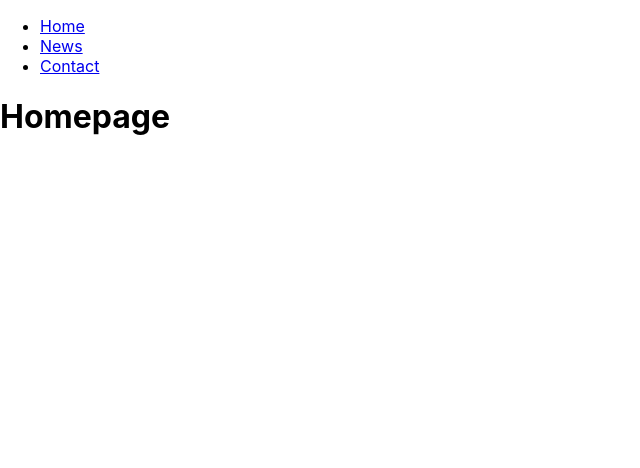
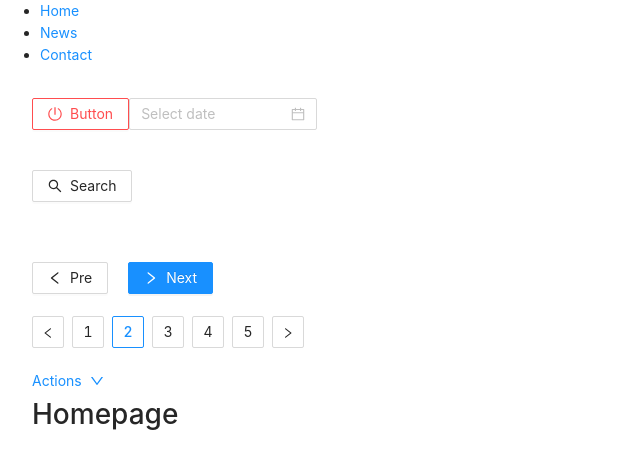
Before and after one commit to devJS-fstack/react-demo, a React (Create React App) app: page / in a window 1280 px wide. Shown: the top 468 px of the page, without its empty margins (0-640 px from the left). Built offline with nearby package versions, Linux system fonts and the light colour scheme.

Commit message:
ant lib design

```diff
--- a/package.json
+++ b/package.json
@@ -6,6 +6,7 @@
     "@testing-library/jest-dom": "^5.16.4",
     "@testing-library/react": "^13.3.0",
     "@testing-library/user-event": "^13.5.0",
+    "antd": "latest",
     "clsx": "^1.1.1",
     "react": "^18.2.0",
     "react-dom": "^18.2.0",
--- a/src/script/pages/Home.js
+++ b/src/script/pages/Home.js
@@ -1,6 +1,49 @@
+import { Button, DatePicker, Tooltip, Dropdown, Space, Pagination } from 'antd'
+import { PoweroffOutlined, SearchOutlined, RightOutlined, LeftOutlined, DownOutlined } from '@ant-design/icons';
+import "antd/dist/antd.css";
+import { useState } from 'react'
+
+import { menu } from './Menu'
+
 function Home() {
+    const [loading, setLoading] = useState(false);
+
+    const handleClick = () => {
+        setLoading(true);
+        setTimeout(() => setLoading(false), 3000)
+    }
+
     return (
-        <h1>Homepage</h1>
+        <div style={{ margin: 32 }}>
+            <Button danger icon={<PoweroffOutlined />} loading={loading} onClick={handleClick} >Button</Button>
+            <DatePicker />
+            <br />
+
+            <Tooltip title="search">
+                <Button icon={<SearchOutlined />} style={{ marginTop: 40 }}>Search</Button>
+            </Tooltip>
+            <br />
+            <div style={{ marginTop: 40 }}>
+                <Tooltip title="Pre">
+                    <Button icon={<LeftOutlined />} style={{ marginRight: 20, marginTop: 20 }} >Pre</Button>
+                </Tooltip>
+                <Tooltip title="Next">
+                    <Button type="primary" icon={<RightOutlined />}>Next</Button>
+                </Tooltip>
+            </div>
+            <br />
+            <Pagination defaultCurrent={2} total={50} ></Pagination>
+            <br />
+            <Dropdown overlay={menu} >
+                <a onClick={(e) => e.preventDefault()}>
+                    <Space>
+                        Actions
+                        <DownOutlined />
+                    </Space>
+                </a>
+            </Dropdown>
+            <h1>Homepage</h1>
+        </div >
     )
 }
 
--- /dev/null
+++ b/src/script/pages/Menu.js
@@ -0,0 +1,46 @@
+import { Menu } from 'antd'
+import { SmileOutlined } from '@ant-design/icons';
+
+export const menu = (
+    <Menu
+        items={[
+            {
+                key: '1',
+                label: (
+                    <a target="_blank" rel="noopener noreferrer" href="https://www.antgroup.com">
+                        Search Google
+                    </a>
+                ),
+            },
+            {
+                key: '2',
+                label: (
+                    <a target="_blank" rel="noopener noreferrer" href="https://www.aliyun.com">
+                        Start App
+                    </a>
+                ),
+                icon: <SmileOutlined />,
+                disabled: true,
+            },
+            {
+                key: '3',
+                label: (
+                    <a target="_blank" rel="noopener noreferrer" href="https://www.luohanacademy.com">
+                        End App
+                    </a>
+                ),
+                icon: <SmileOutlined />,
+                disabled: true,
+            },
+            {
+                key: '4',
+                danger: true,
+                label: (
+                    <a target="_blank" rel="noopener noreferrer" href="https://www.luohanacademy.com">
+                        Dange Action
+                    </a>
+                ),
+            },
+        ]}
+    />
+)
```
Also changed, not shown: 1 other file (tests, documents, lock files or other folders).
